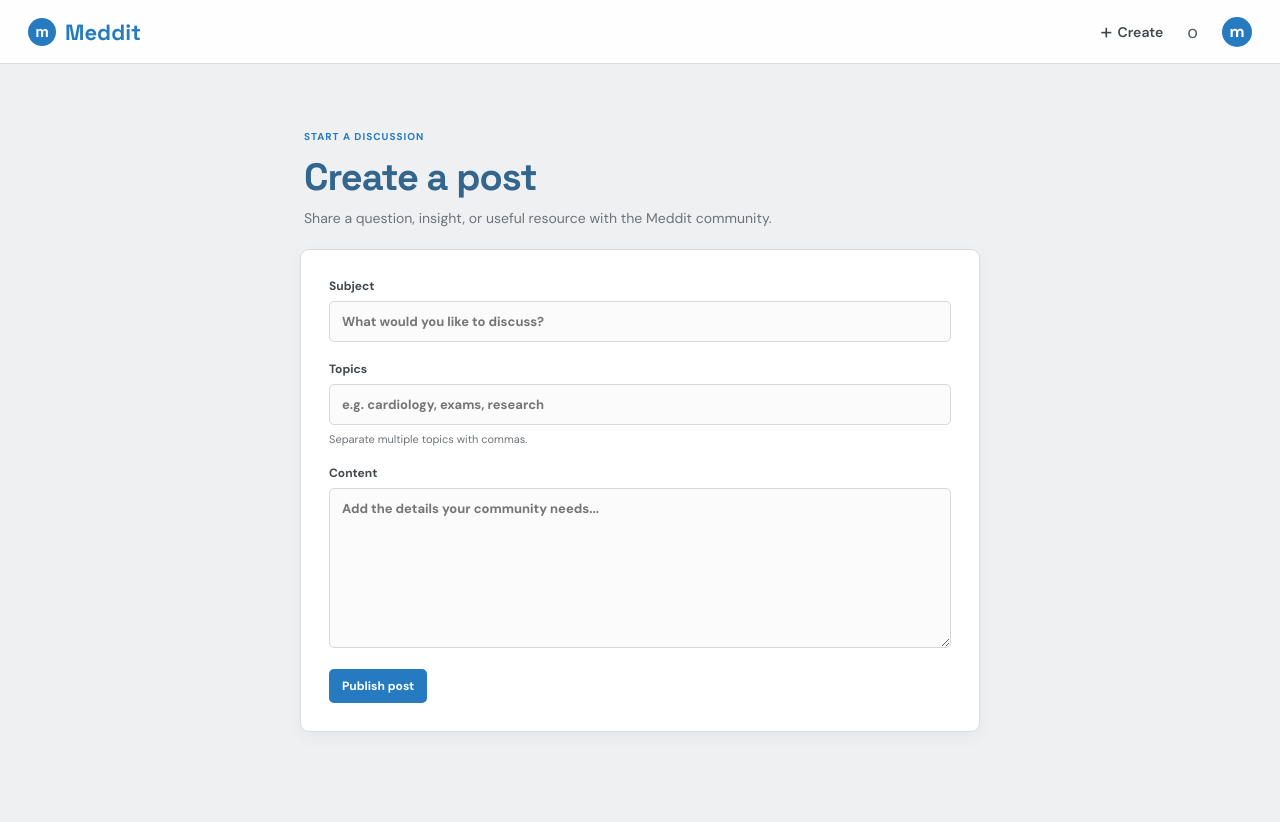
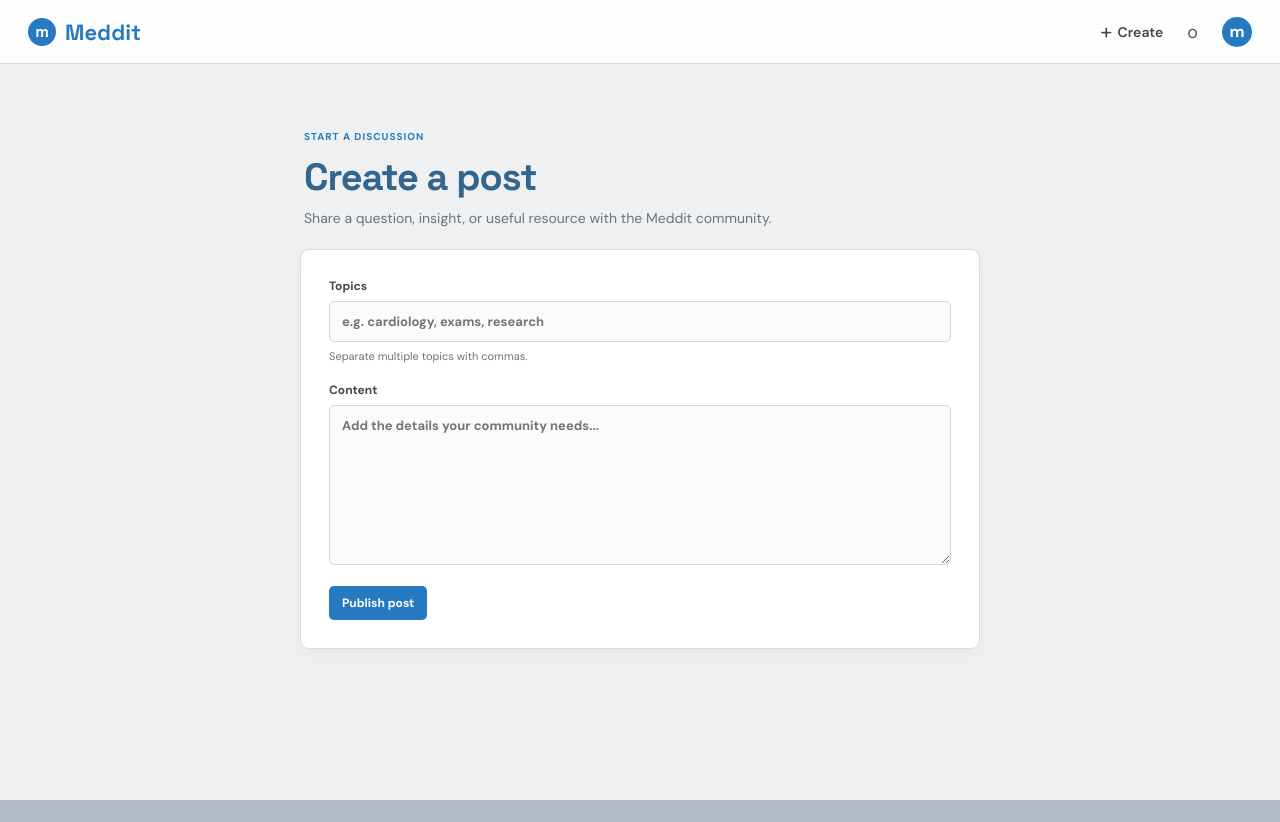
Before and after one commit to Delwinsebi/Med-Dit, a Vue app: page /submit in a window 1280 px wide. After the commit the page ends 800 px from the top, so only its background shows below. Built offline with nearby package versions, Linux system fonts and the light colour scheme.

Commit message:
feat: remove subject input from submission form to streamline post creation

```diff
--- a/src/views/Submit.vue
+++ b/src/views/Submit.vue
@@ -7,10 +7,6 @@
     </section>
 
     <form class="submit-card" @submit.prevent="handleSubmit">
-      <label>
-        Subject
-        <input v-model="form.subject" type="text" maxlength="120" required placeholder="What would you like to discuss?" />
-      </label>
       <label>
         Topics
         <input v-model="form.topics" type="text" maxlength="120" required placeholder="e.g. cardiology, exams, research" />
```
